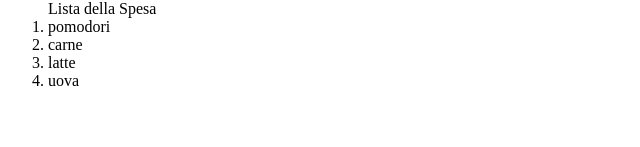
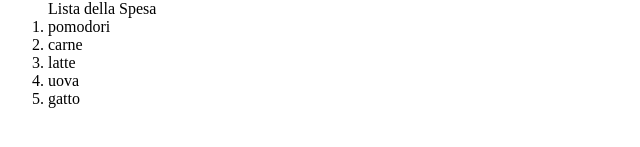
Before and after one commit to EmanueleAnnoscia/git-test, a plain HTML site: page index.html in a window 1280 px wide. Shown: the part 161-308 px from the top of the page, 0-640 px from the left. Drawn offline with Linux system fonts and the light colour scheme.

Commit message:
feat: aggiunto gatto

```diff
--- a/index.html
+++ b/index.html
@@ -14,8 +14,10 @@
         <li>carne
         <li>latte
         <li>uova</li>
+        <li>gatto</li>
         </li>
         </li>
     </ol>
+
 </body>
 </html>
```
